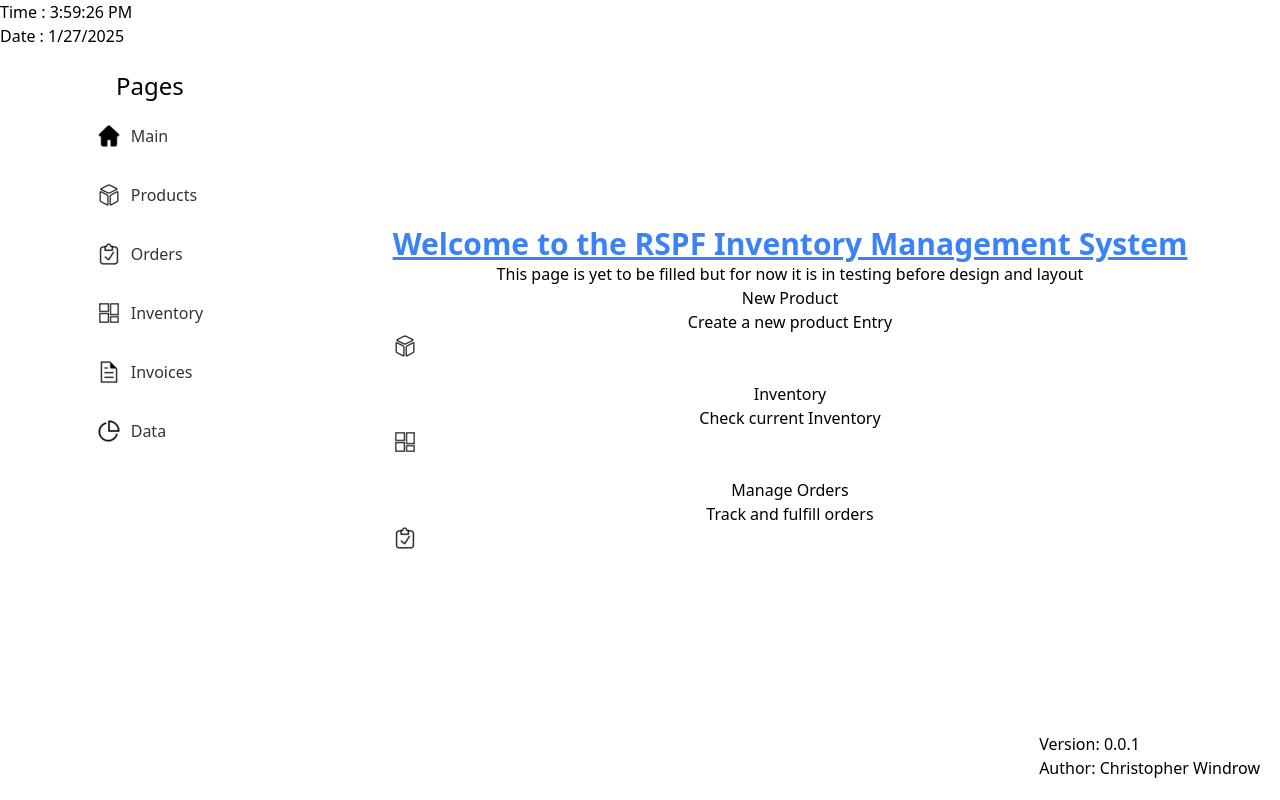
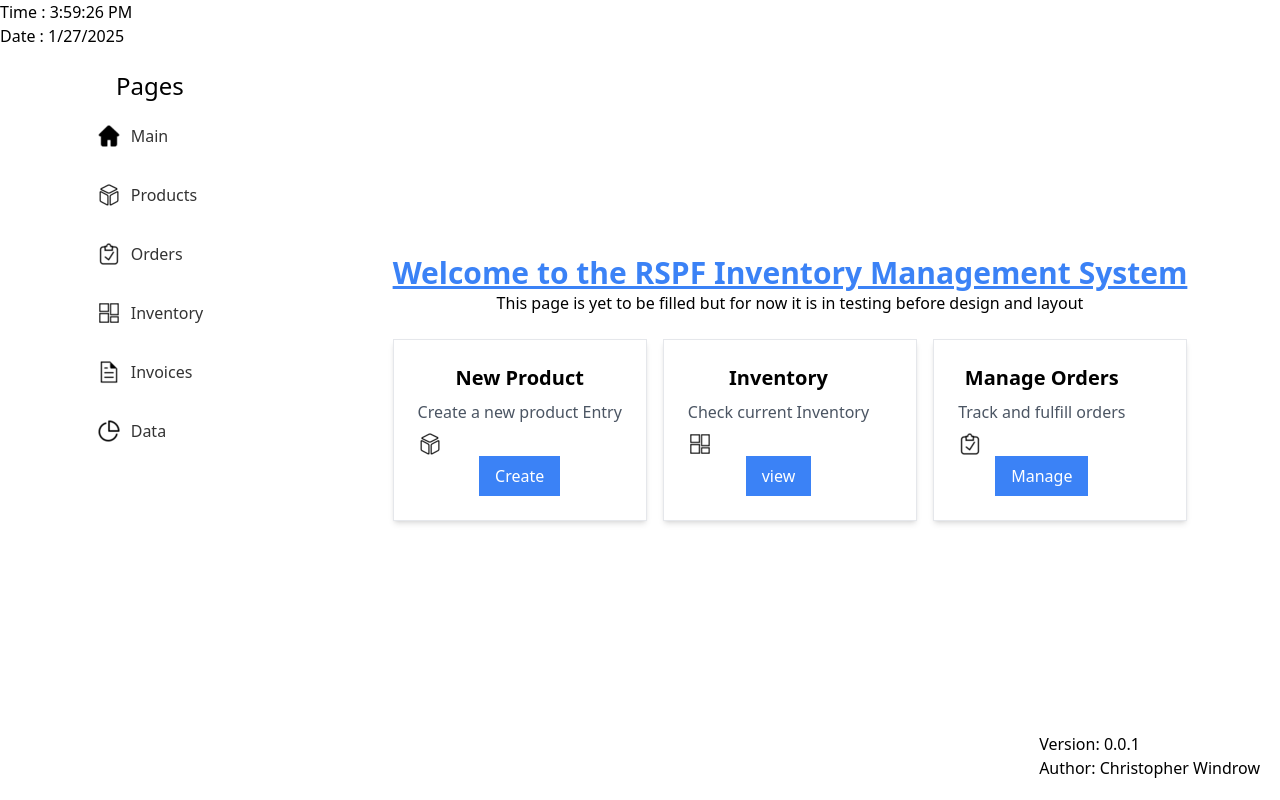
Before and after one commit to cwindrow007/RSPFStack, a React (Create React App) app in the folder frontend/: page / in a window 1280 px wide. Built offline with nearby package versions, Linux system fonts and the light colour scheme.

Commit message:
Quick Actions Updatee
Quick Actions needs some more styling, cards are done and render properly

```diff
--- a/frontend/src/Components/DashBoardCardData.tsx
+++ b/frontend/src/Components/DashBoardCardData.tsx
@@ -8,6 +8,7 @@ export const cardData = [
         title: "New Product",
         Description: "Create a new product Entry",
         icon: <img src = {ProductsIcon}/>,
+        buttonText: "Create",
         route: routeMap.products
 
     },
@@ -15,11 +16,13 @@ export const cardData = [
         title: "Inventory",
         Description: "Check current Inventory",
         icon: <img src = {InventoryIcon}/>,
+        buttonText: "view",
         route: routeMap.inventory
     },
     {
         title: "Manage Orders",
         Description: "Track and fulfill orders",
+        buttonText: "Manage",
         icon: <img src = {OrdersIcon}/>,
         route: routeMap.orders
     }
--- a/frontend/src/Components/DashboardCard.tsx
+++ b/frontend/src/Components/DashboardCard.tsx
@@ -5,22 +5,28 @@ import {ReactNode} from "react";
 interface baseCardProps {
     title: string;
     Description: string;
+    buttonText: string;
     icon: ReactNode;
     route: string;
 }
 
-export function DashboardCard({title, Description, icon, route}: baseCardProps){
+export function DashboardCard({title, Description, buttonText, icon, route}: baseCardProps){
     const navigate = useNavigate();
 
     return(
-        <div>
-            <h3>{title}</h3>
-            <p>{Description}</p>
-            <div>{icon}</div>
+        <div className = "border rouded-lg shadow-md p-6 bg-white hover:shadow-lg cursor-pointer flex items-center">
+            <div>
+                <h3 className = "text-xl font-semibold">{title}</h3>
+                <p className = "text-gray-600 my-2">{Description}</p>
+                <div>{icon}</div>
 
-            <div>
-                <button onClick={() => navigate(route)}>
-                </button>
+                <div>
+                    <button
+                    className="bg-blue-500 text-white px-4 py-2 rouded hover:bg-blue-600 transition"
+                        onClick={() => navigate(route)}>
+                    {buttonText}
+                    </button>
+                </div>
             </div>
         </div>
     );
--- a/frontend/src/Components/Modals/QuickActionModal.tsx
+++ b/frontend/src/Components/Modals/QuickActionModal.tsx
@@ -3,10 +3,12 @@ import { cardData } from "../DashBoardCardData";
 
 const QuickActionModal = () =>{
     return(
-        <div>
+        <div className="p-6">
+            <div className="grid grid-cols-3 gap-4">
             {cardData.map((card,index) =>(
                 <DashboardCard key={index} {...card} />
                 ))}
+            </div>
         </div>
     );
 };
```
